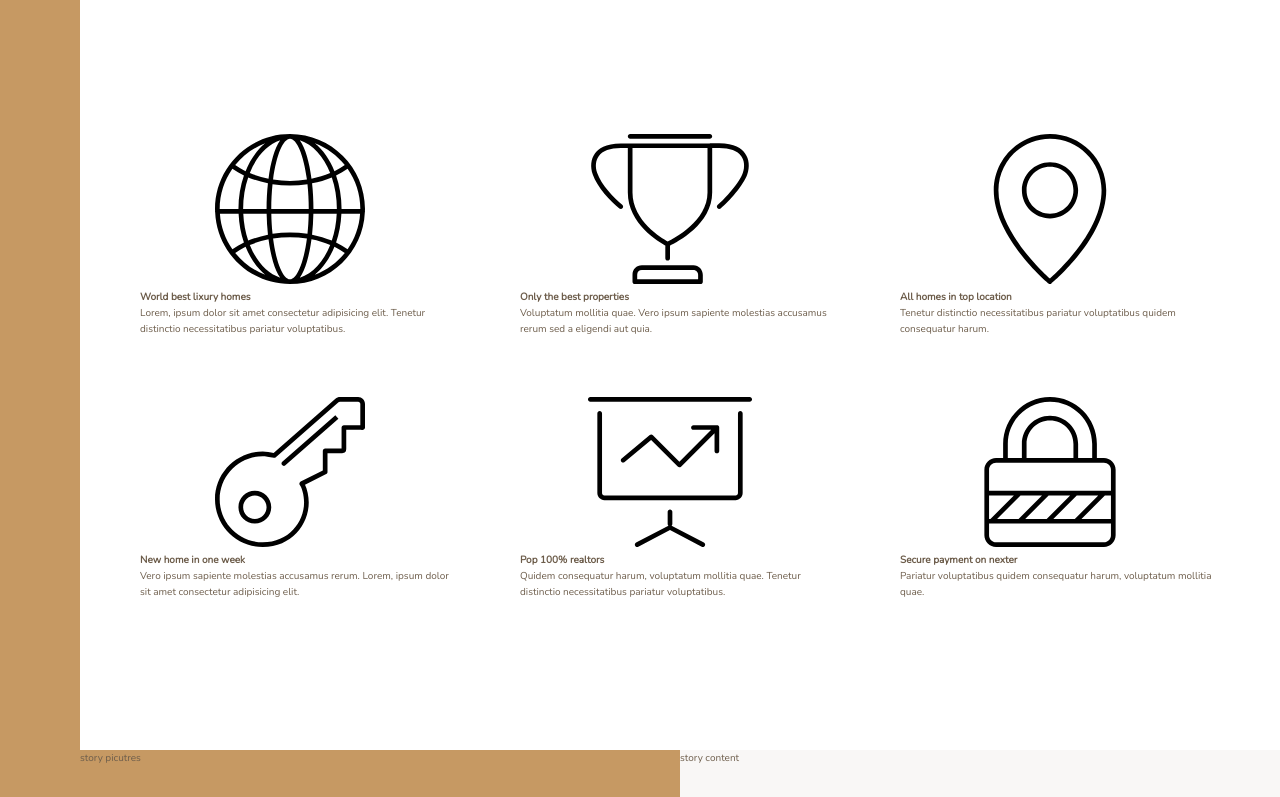
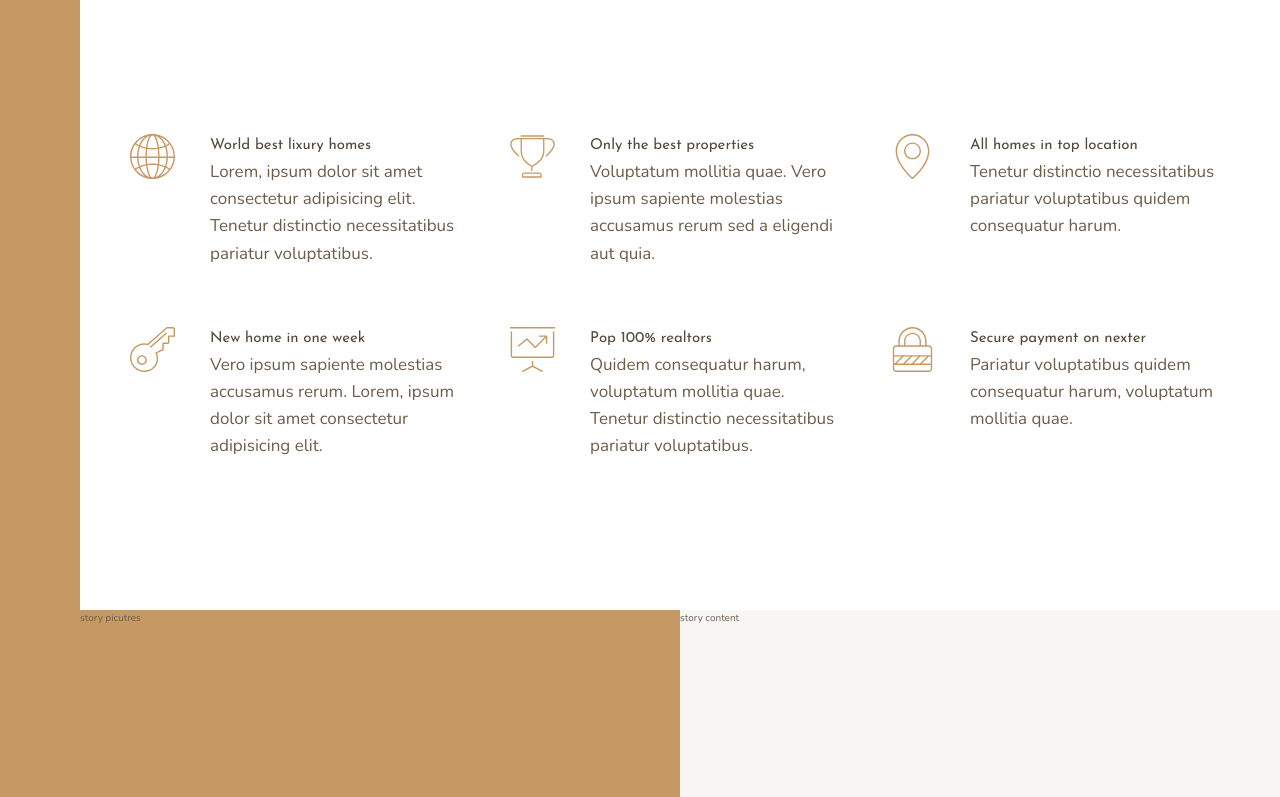
Before and after one commit to Salim255/Nexter-Grid-CSS, a website: page index.html in a window 1280 px wide. Shown: the part 656-1453 px from the top of the page. Drawn offline with nearby package versions, Linux system fonts and the light colour scheme.

Commit message:
Building the Feature Section -Part 2

```diff
--- a/index.html
+++ b/index.html
@@ -26,7 +26,7 @@
                <svg class="feature__icon">
                   <use xlink:href="img/sprite.svg#icon-global"></use>
                </svg>
-               <h4 class="heading-4">World best lixury homes</h4>
+               <h4 class="heading-4 heading-4--dark">World best lixury homes</h4>
                <p class="feature__text">Lorem, ipsum dolor sit amet consectetur adipisicing elit.
                   Tenetur distinctio necessitatibus pariatur voluptatibus.
                </p>
@@ -35,7 +35,7 @@
                <svg class="feature__icon">
                   <use xlink:href="img/sprite.svg#icon-trophy"></use>
                </svg>
-               <h4 class="heading-4">Only the best properties</h4>
+               <h4 class="heading-4 heading-4--dark">Only the best properties</h4>
                <p class="feature__text">Voluptatum mollitia quae. Vero ipsum sapiente
                   molestias accusamus rerum sed a eligendi aut quia.
                </p>
@@ -44,7 +44,7 @@
                <svg class="feature__icon">
                   <use xlink:href="img/sprite.svg#icon-map-pin"></use>
                </svg>
-               <h4 class="heading-4">All homes in top location</h4>
+               <h4 class="heading-4 heading-4--dark">All homes in top location</h4>
                <p class="feature__text">Tenetur distinctio necessitatibus pariatur voluptatibus quidem consequatur harum.
 
                </p>
@@ -53,7 +53,7 @@
                <svg class="feature__icon">
                   <use xlink:href="img/sprite.svg#icon-key"></use>
                </svg>
-               <h4 class="heading-4">New home in one week</h4>
+               <h4 class="heading-4 heading-4--dark">New home in one week</h4>
                <p class="feature__text">Vero ipsum sapiente molestias accusamus rerum.
                    Lorem, ipsum dolor sit amet consectetur adipisicing elit.
                </p>
@@ -62,7 +62,7 @@
                <svg class="feature__icon">
                   <use xlink:href="img/sprite.svg#icon-presentation"></use>
                </svg>
-               <h4 class="heading-4">Pop 100% realtors</h4>
+               <h4 class="heading-4 heading-4--dark">Pop 100% realtors</h4>
                <p class="feature__text">Quidem consequatur harum,
                   voluptatum mollitia quae. Tenetur distinctio necessitatibus pariatur voluptatibus.
                </p>
@@ -71,7 +71,7 @@
                <svg class="feature__icon">
                   <use xlink:href="img/sprite.svg#icon-lock"></use>
                </svg>
-               <h4 class="heading-4">Secure payment on nexter</h4>
+               <h4 class="heading-4 heading-4--dark">Secure payment on nexter</h4>
                <p class="feature__text">Pariatur voluptatibus quidem consequatur harum, voluptatum mollitia quae.
                </p>
             </div>
--- a/sass/_features.scss
+++ b/sass/_features.scss
@@ -5,6 +5,27 @@
    margin: 15rem 0;
 
    display: grid;
-   grid-template-columns: repeat(3, 1fr);
+   //grid-template-columns: repeat(3, 1fr);
+   grid-template-columns: repeat(auto-fit, minmax(25rem, 1fr));
    grid-gap: 6rem;
+
+   align-items: start;
 }
+
+.feature{
+    display: grid;
+
+    grid-template-columns: min-content 1fr;
+
+    grid-column-gap: 2.5rem;
+    &__icon{
+        fill: $color-primary;
+        width: 4.5rem;
+        height: 4.5rem;
+        grid-row: 1/ span 2;
+        transform: translate(-1rem);
+    }
+    &__text{
+        font-size: 1.7rem;
+    }
+}
--- a/sass/_typography.scss
+++ b/sass/_typography.scss
@@ -0,0 +1,28 @@
+%heading{
+    font-family: $font-display;
+    font-weight: 400;
+}
+
+.heading-1{
+   @extend %heading;
+}
+
+.heading-2{
+    @extend %heading;
+}
+
+.heading-3{
+    @extend %heading;
+}
+
+.heading-4{
+    @extend %heading;
+    font-size: 1.5rem;
+
+    &--light{
+        color: $color-grey-light-1;
+    }
+    &--dark{
+        color: $color-grey-dark-1;
+    }
+}
```
Also changed, not shown: css/style.css.
